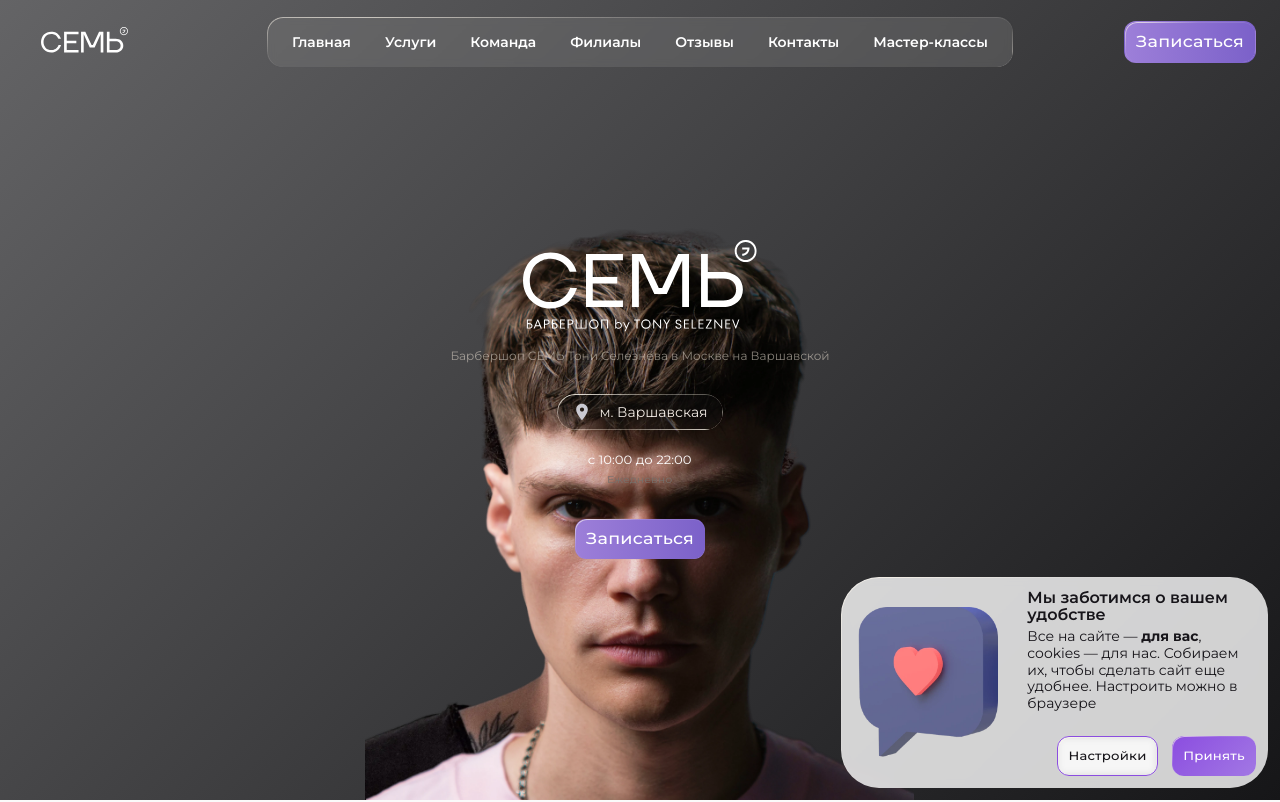
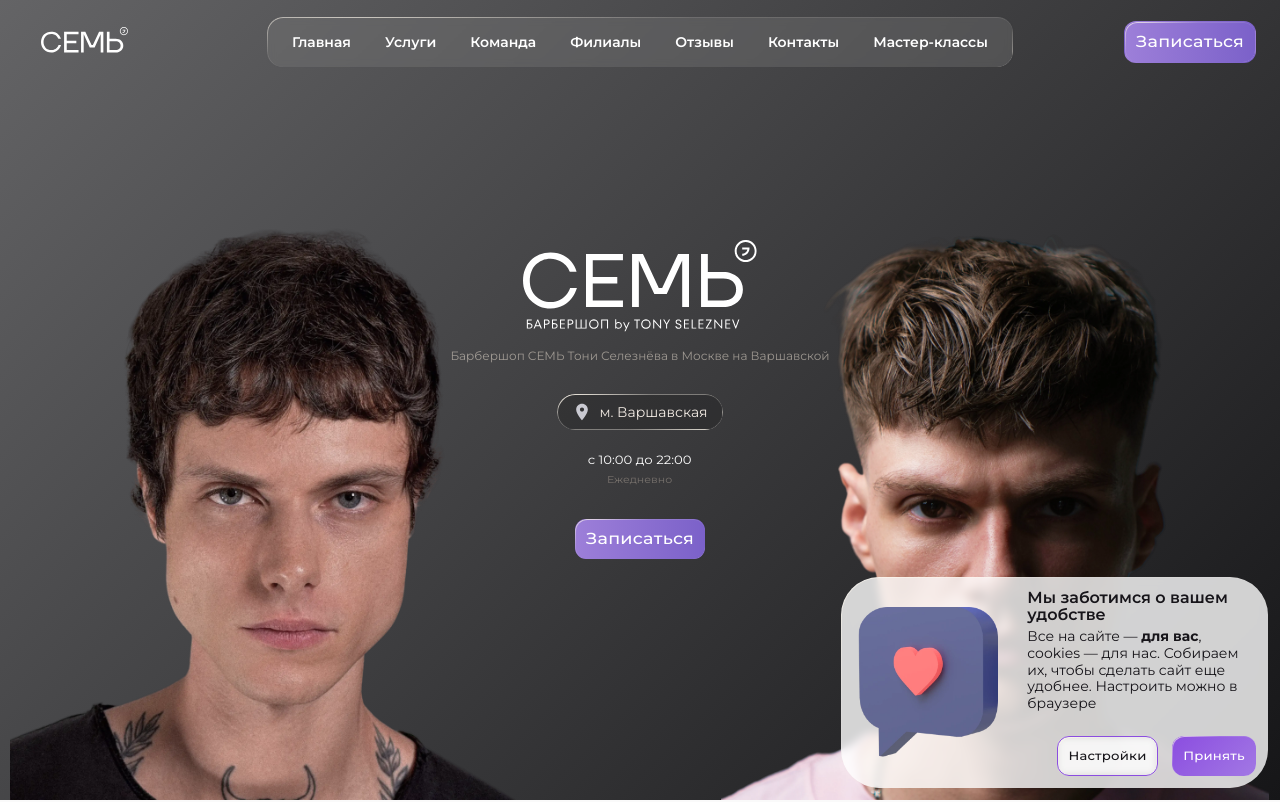
Before and after one commit to artemWu/seven, a Next.js app: page /barbershop-na-varshavskoj in a window 1280 px wide. Shown: the top 802 px of the page. Built offline with nearby package versions, Linux system fonts and the light colour scheme.

Commit message:
fix: position hero portraits at screen corners

```diff
--- a/app/globals.css
+++ b/app/globals.css
@@ -897,7 +897,8 @@ button:active {
   display: flex;
   flex-direction: column;
   width: min(560px, 100%);
-  height: 100%;
+  height: auto;
+  max-height: 100%;
   overflow: hidden;
   background: #fff;
   box-shadow: -18px 0 50px rgb(0 0 0 / 20%);
@@ -4158,7 +4159,8 @@ button:active {
     display: block;
     left: 52%;
     width: min(100vw, 384px);
-    height: 100%;
+    height: auto;
+    max-height: 100%;
     object-position: center bottom;
   }
 
--- a/app/page.tsx
+++ b/app/page.tsx
@@ -132,7 +132,8 @@ export default function Home({
             className="hero__portrait hero__portrait--left"
             src="/images/hero-image-right.webp"
             alt="Мужская стрижка кроп в барбершопе СЕМЬ"
-            fill
+            width={1000}
+            height={1000}
             sizes="(max-width: 899px) 100vw, 50vw"
             priority
             unoptimized
@@ -142,7 +143,8 @@ export default function Home({
             className="hero__portrait hero__portrait--right"
             src="/images/hero-seven-left.webp"
             alt="Мужская стрижка удлинённый кроп в барбершопе СЕМЬ"
-            fill
+            width={1000}
+            height={1000}
             sizes="(max-width: 899px) 100vw, 50vw"
             priority
             unoptimized
```
